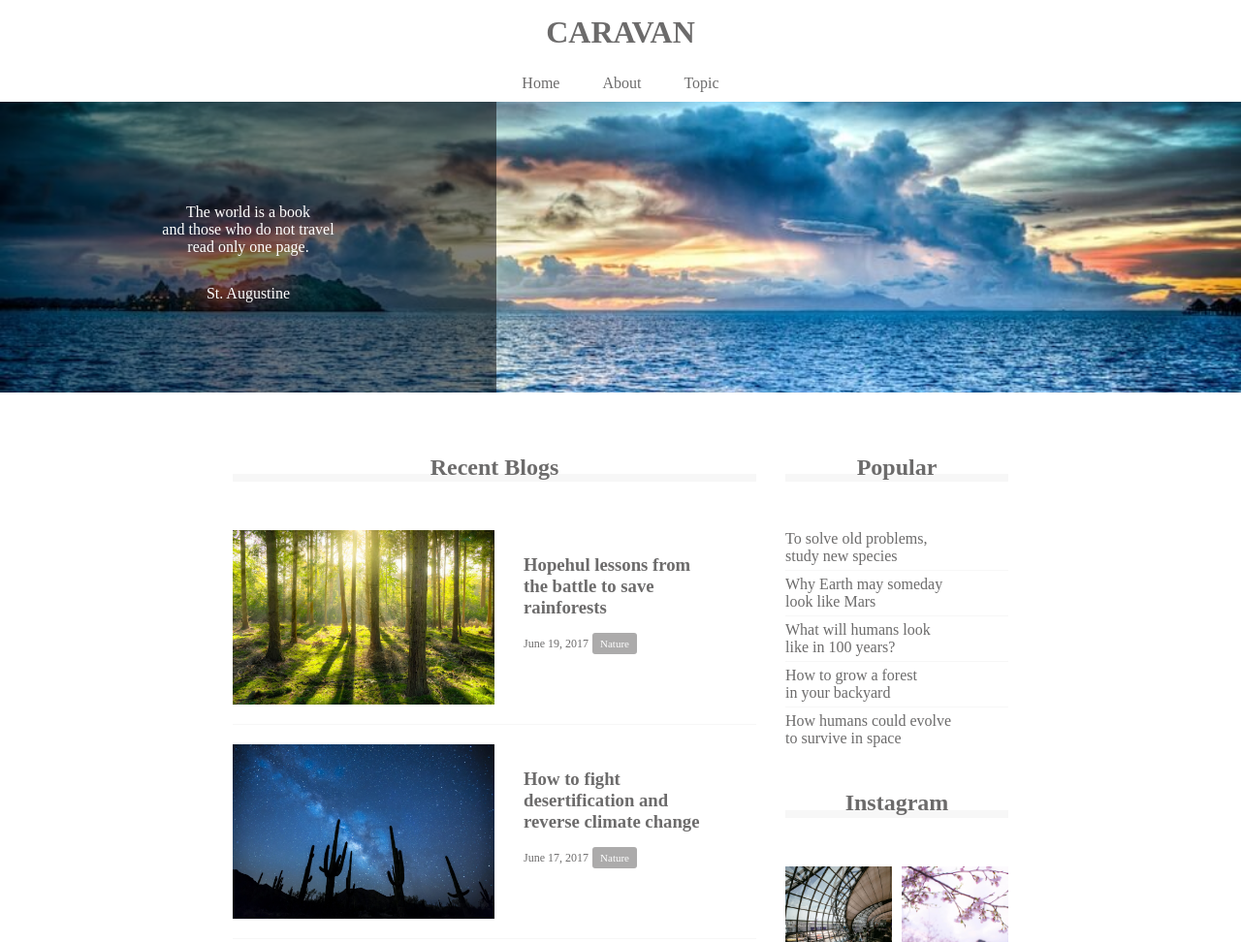
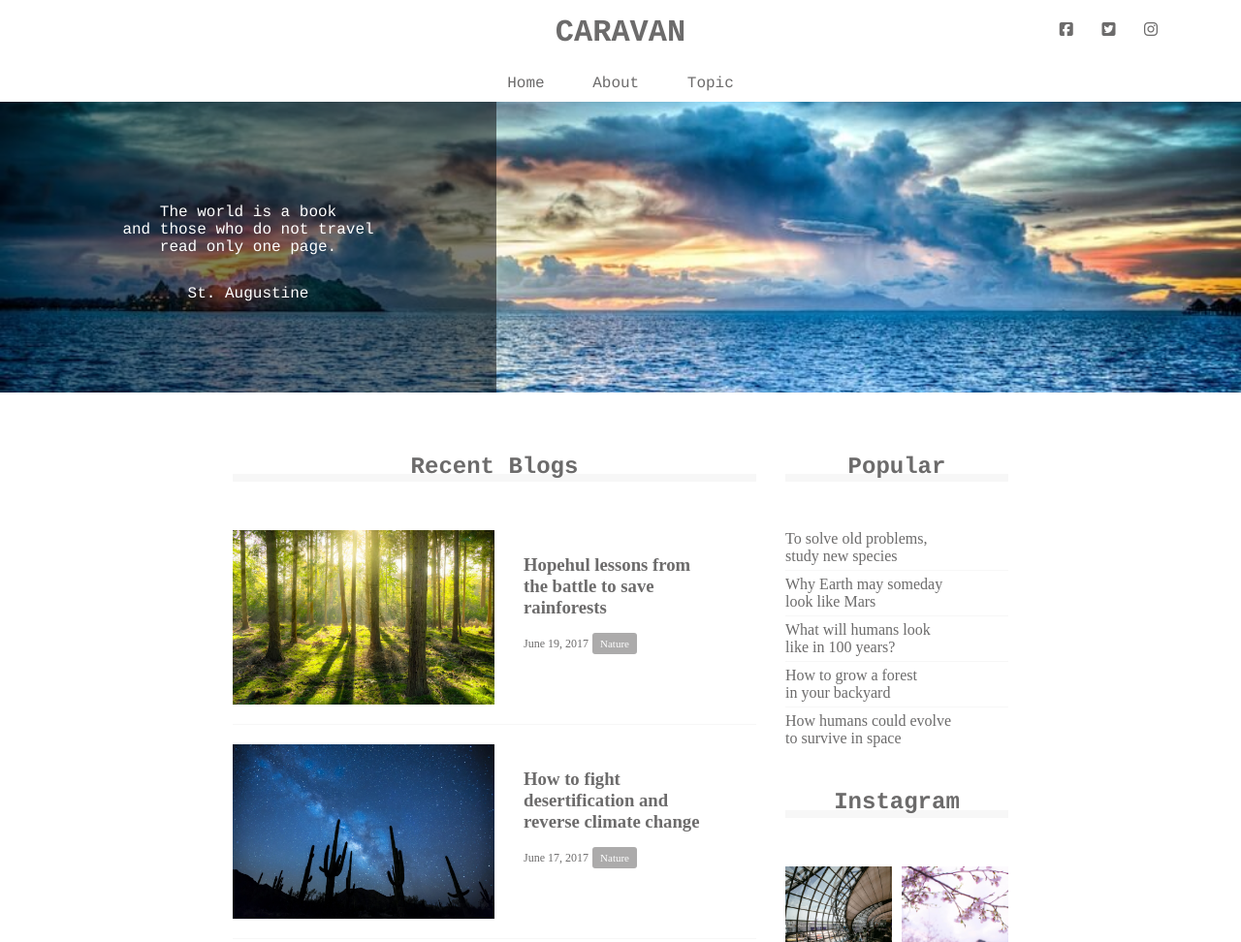
Before and after one commit to atsushiminamizuru/caravan, a plain HTML site: page index.html in a window 1280 px wide. Shown: the top 972 px of the page at 97% size. Drawn offline with Linux system fonts and the light colour scheme.

Commit message:
[Update]1-10(~9)

```diff
--- a/index.html
+++ b/index.html
@@ -2,6 +2,7 @@
 <html lang="ja">
   <head>
     <meta charset="UTF-8" />
+    <script src="https://kit.fontawesome.com/daa3474d8b.js" crossorigin="anonymous"></script>
     <link rel="stylesheet" href="style.css" />
     <title>CARAVAN</title>
   </head>
@@ -13,6 +14,11 @@
           CARAVAN
         </a>
       </h1>
+      <div class="social">
+        <i class="fab fa-facebook-square"></i>
+        <i class="fab fa-twitter-square"></i>
+        <i class="fab fa-instagram"></i>
+      </div>
     </header>
     <nav>
       <ul class="nav-list">
@@ -98,7 +104,7 @@
             <section class="blog-text">
               <h3 class="blog-text-heading">
                 <a href="single.html">
-                  The case for<br>
+                  The case for<br />
                   engineering our food
                 </a>
               </h3>
@@ -119,26 +125,26 @@
       </section>
       <div class="sidebar">
         <section class="popular">
-          <h2 class="popular-heading common-heading">Popular</h2>
+          <h2 class="sidebar-heading common-heading">Popular</h2>
           <div class="sidebar-contents">
             <p class="popular-text">
-              To solve old problems,<br>
+              To solve old problems,<br />
               study new species
             </p>
             <p class="popular-text">
-              Why Earth may someday<br>
+              Why Earth may someday<br />
               look like Mars
             </p>
             <p class="popular-text">
-              What will humans look<br>
+              What will humans look<br />
               like in 100 years?
             </p>
             <p class="popular-text">
-              How to grow a forest<br>
+              How to grow a forest<br />
               in your backyard
             </p>
             <p class="popular-text">
-              How humans could evolve<br>
+              How humans could evolve<br />
               to survive in space
             </p>
           </div>
--- a/style.css
+++ b/style.css
@@ -9,11 +9,27 @@ a{
  text-decoration: none;
 }
 
+header, nav, h2, .main-visual, footer {
+  font-family: Chalkduster, "Bradley Hand", Courier, "Segoe Print", sans-serif;
+}
+
 header{
   width: 90%;
   padding: 15px 0;
   margin: 0 auto;
   text-align: center;
+  position: relative;
+}
+
+.social i {
+  display: inline-block;
+  margin-left: 20px;
+}
+
+.social {
+  position: absolute;
+  top: 22px;
+  right: 22px;
 }
 
 header .heading{
```
